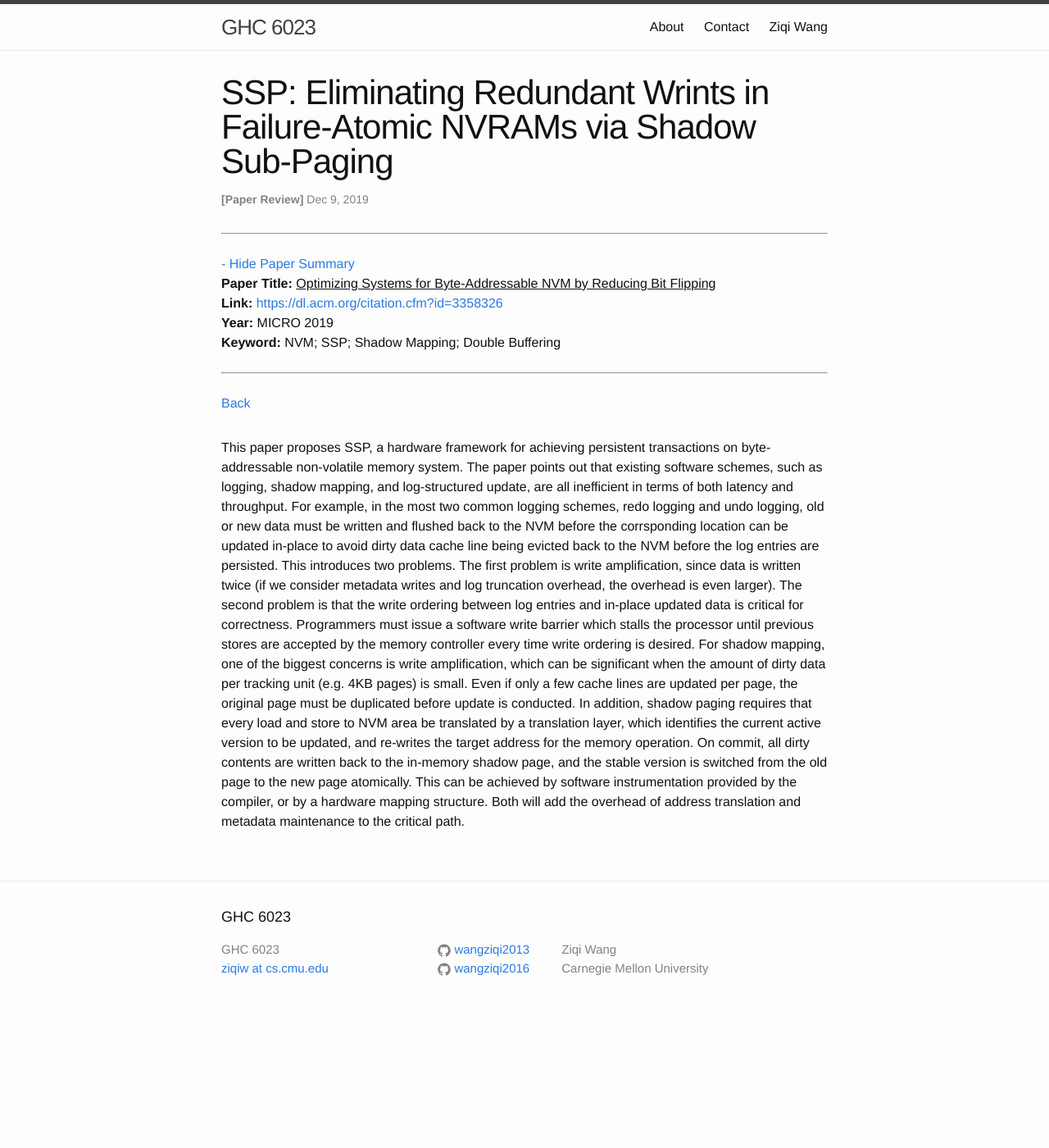
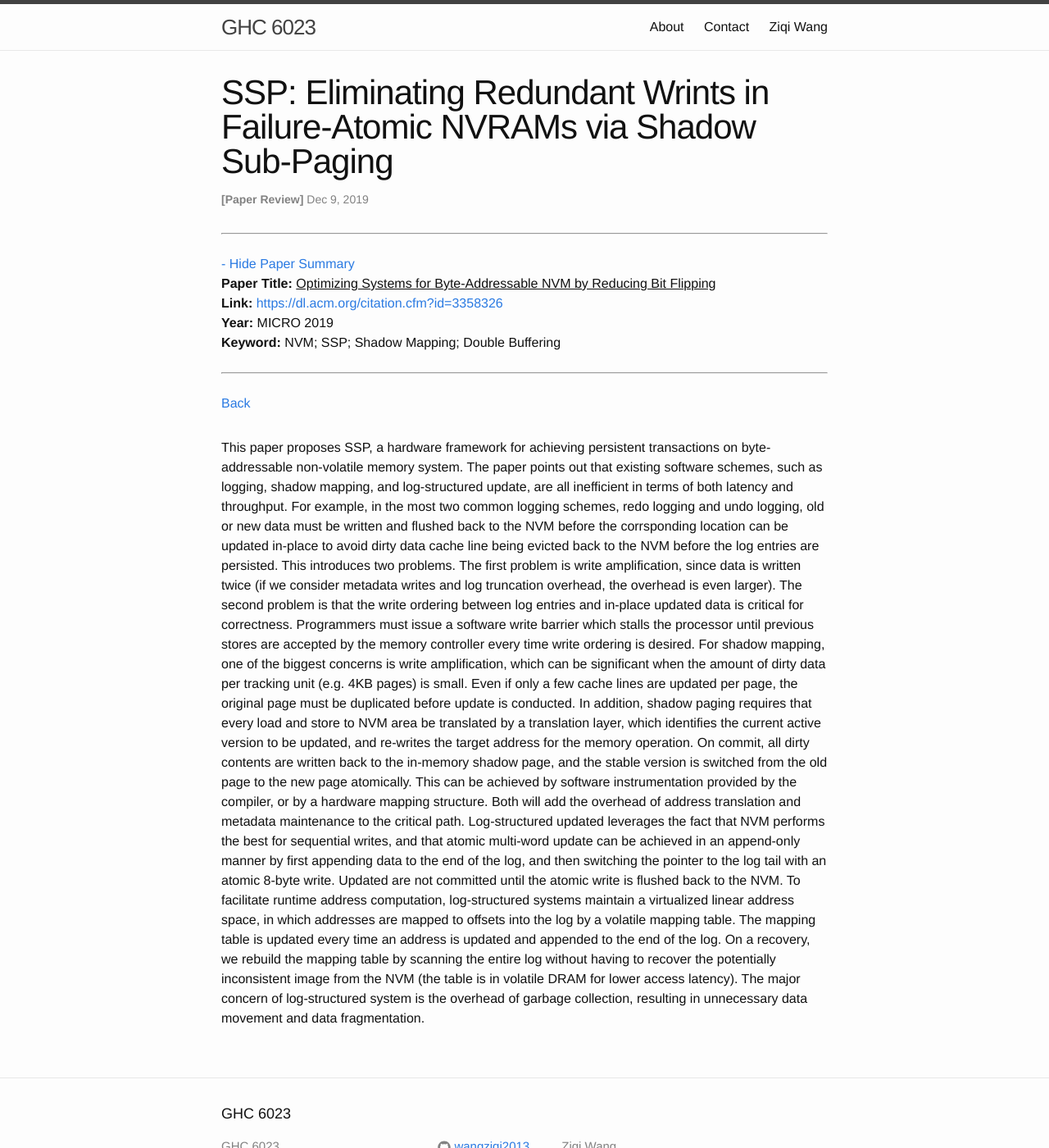
Before and after one commit to wangziqi2013/wangziqi2013.github.io, a Jekyll site: the page built from _posts/2019-12-08-ssp.markdown, in a window 1280 px wide and 1400 px high. Shown: the whole window at 82% size. Built offline with Jekyll 4.4.1, drawn with Linux system fonts in a browser that asks for light colours.

Commit message:
Adding ls update

```diff
--- a/_posts/2019-12-08-ssp.markdown
+++ b/_posts/2019-12-08-ssp.markdown
@@ -29,4 +29,12 @@ NVM area be translated by a translation layer, which identifies the current acti
 the target address for the memory operation. On commit, all dirty contents are written back to the in-memory shadow page,
 and the stable version is switched from the old page to the new page atomically. This can be achieved by software
 instrumentation provided by the compiler, or by a hardware mapping structure. Both will add the overhead of address translation
-and metadata maintenance to the critical path.
+and metadata maintenance to the critical path. Log-structured updated leverages the fact that NVM performs the best for
+sequential writes, and that atomic multi-word update can be achieved in an append-only manner by first appending data
+to the end of the log, and then switching the pointer to the log tail with an atomic 8-byte write. Updated are not committed
+until the atomic write is flushed back to the NVM. To facilitate runtime address computation, log-structured systems maintain
+a virtualized linear address space, in which addresses are mapped to offsets into the log by a volatile mapping table.
+The mapping table is updated every time an address is updated and appended to the end of the log. On a recovery, we rebuild
+the mapping table by scanning the entire log without having to recover the potentially inconsistent image from the NVM
+(the table is in volatile DRAM for lower access latency). The major concern of log-structured system is the overhead of
+garbage collection, resulting in unnecessary data movement and data fragmentation.
```
